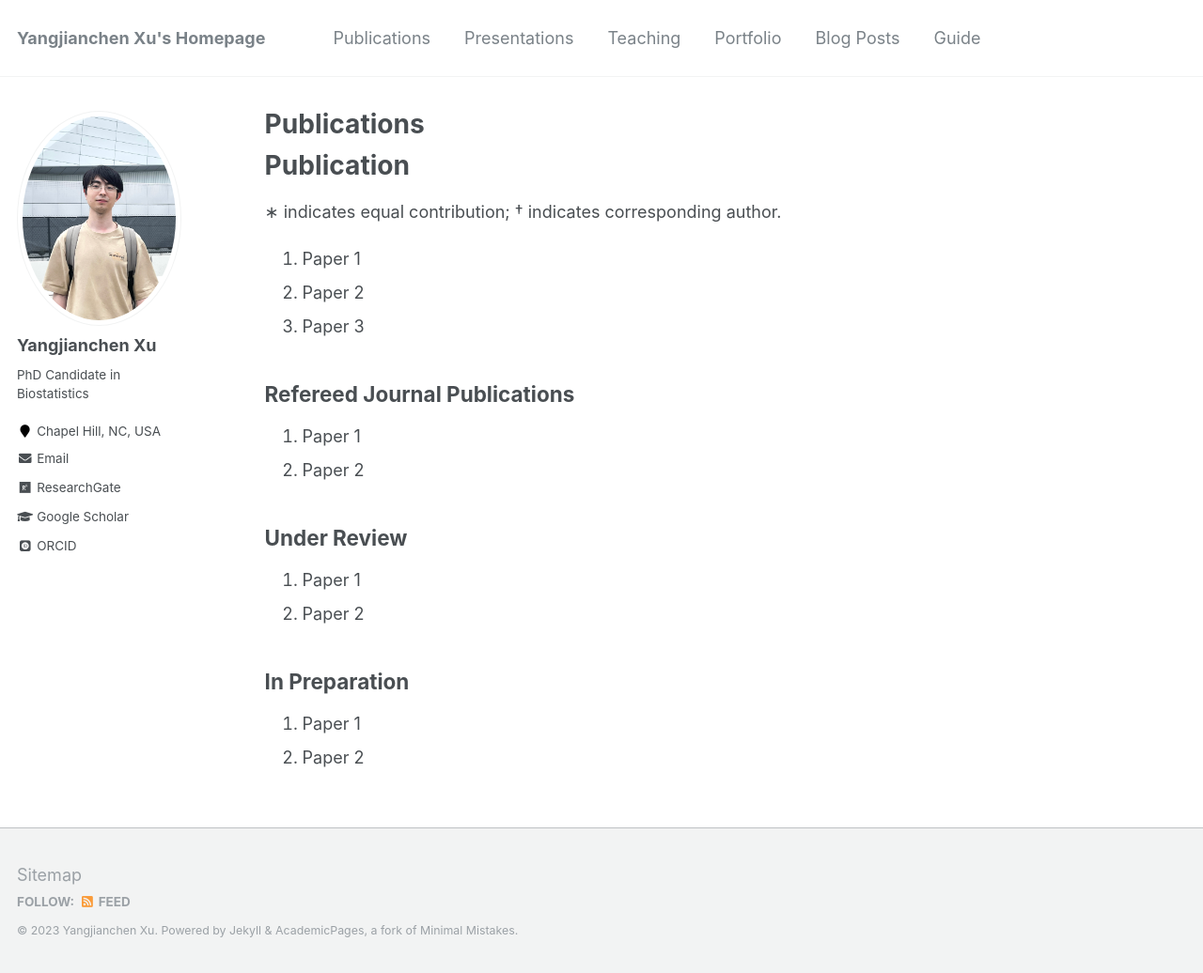
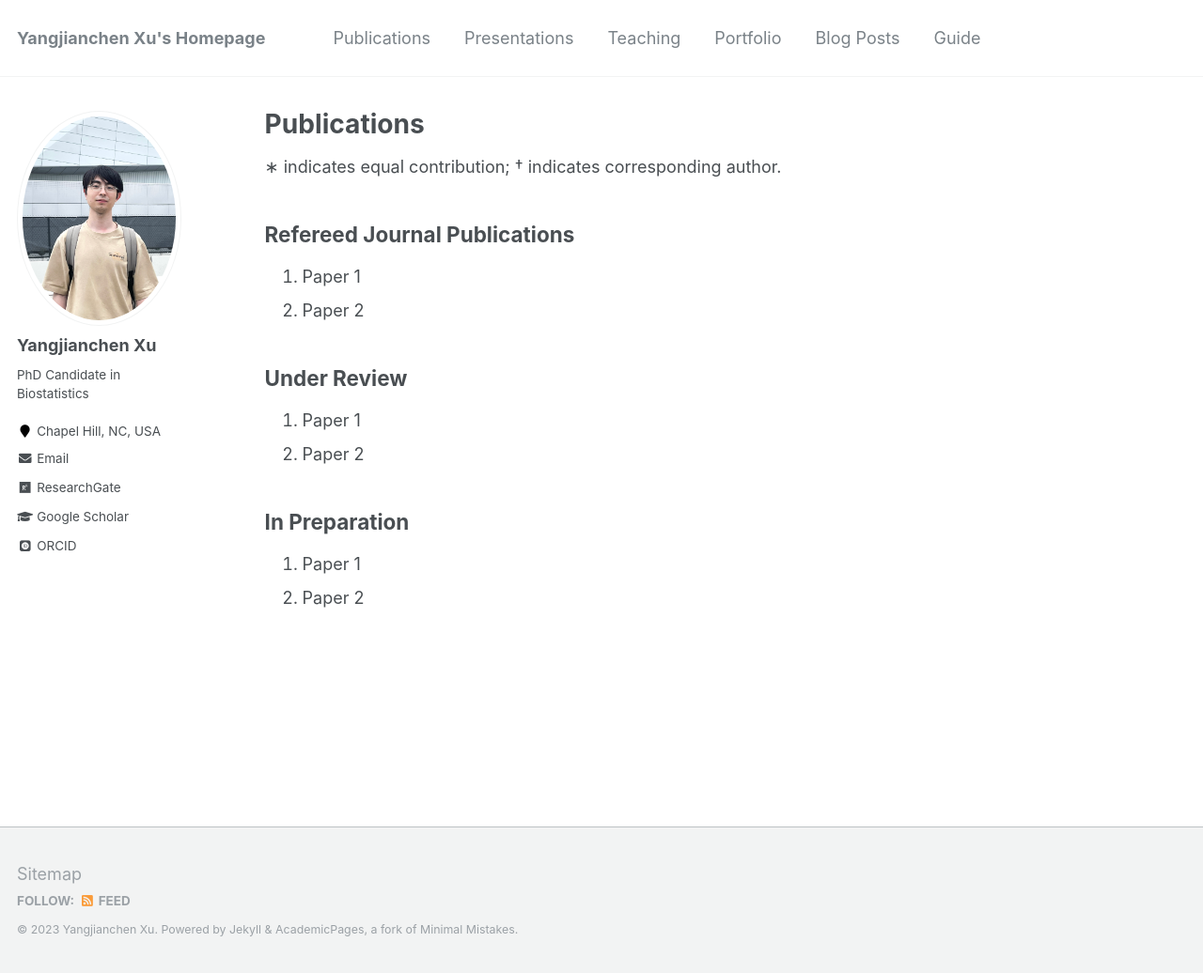
Before and after one commit to yangjc-xu/yangjc-xu.github.io, a Jekyll site: the page built from _pages/publications.md, in a window 1280 px wide and 1036 px high. Shown: the whole window at 94% size. Built offline with Jekyll 4.4.1, drawn with Linux system fonts in a browser that asks for light colours; some web fonts are replaced.

Commit message:
Update publications.md

```diff
--- a/_pages/publications.md
+++ b/_pages/publications.md
@@ -15,14 +15,8 @@ author_profile: true
   {% include archive-single.html %}
 {% endfor %} -->
 
-
-# Publication
 ∗
   indicates equal contribution; † indicates corresponding author.
-1. Paper 1
-2. Paper 2
-3. Paper 3
-
 
 ## Refereed Journal Publications
 1. Paper 1
```
